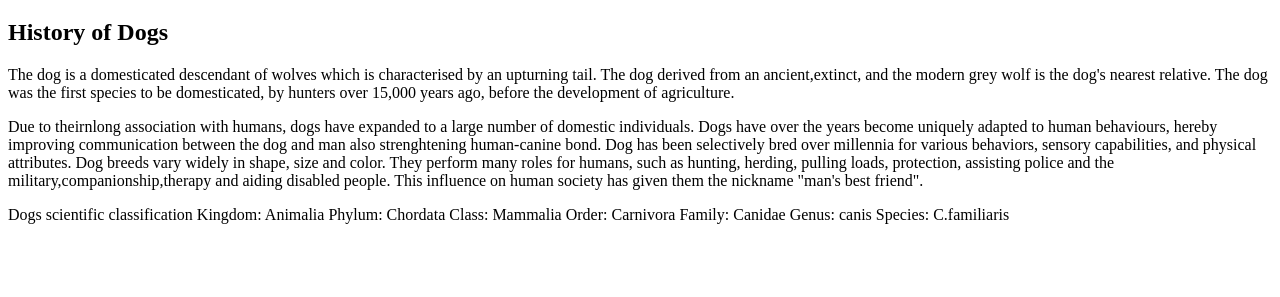
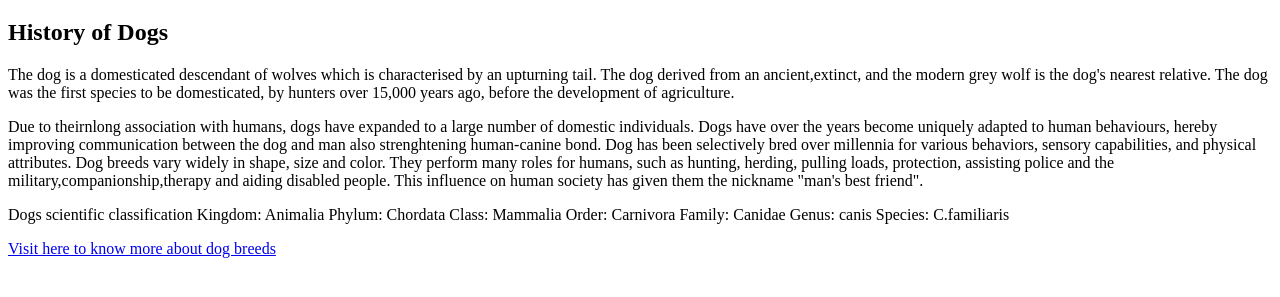
Before and after one commit to ethiago007/dogs, a plain HTML site: page pets.html in a window 1280 px wide. Shown: the part 61-358 px from the top of the page. Drawn offline with Linux system fonts and the light colour scheme.

Commit message:
added a new page

```diff
--- a/pets.html
+++ b/pets.html
@@ -31,7 +31,7 @@
         Genus: canis
         Species: C.familiaris
     </p>
-
+<a href="www.breed.html.com">Visit here to know more about dog breeds</a>
 </body>
 
 </html>
```
Also changed, not shown: breed.html (added).
